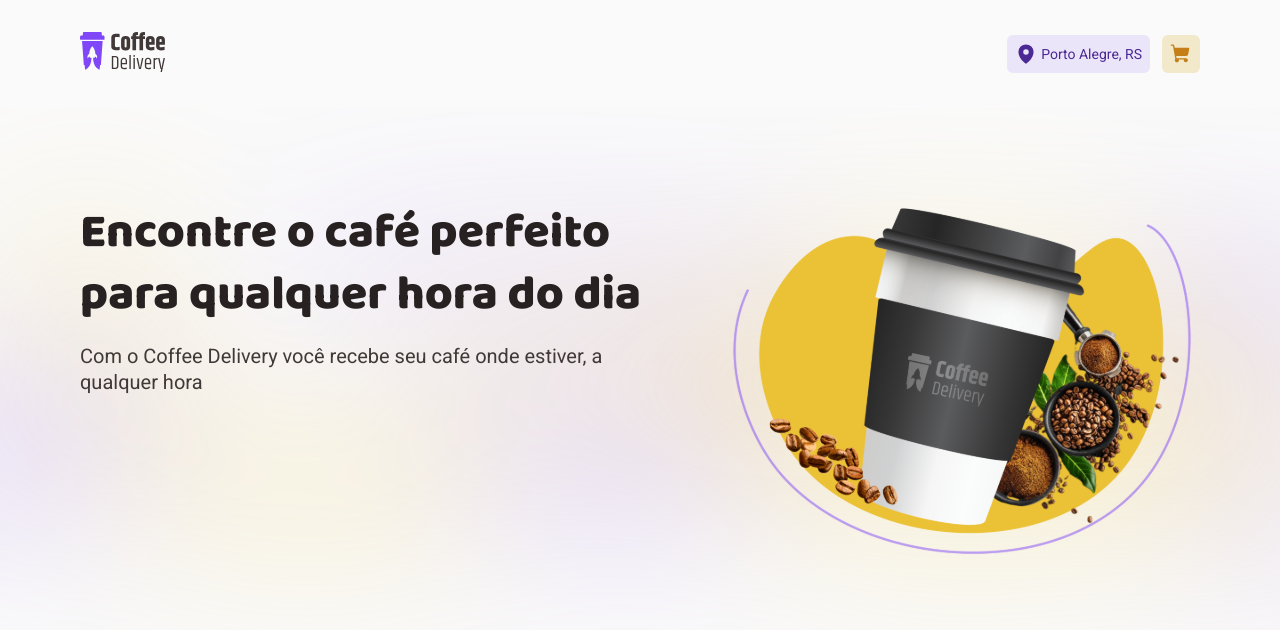
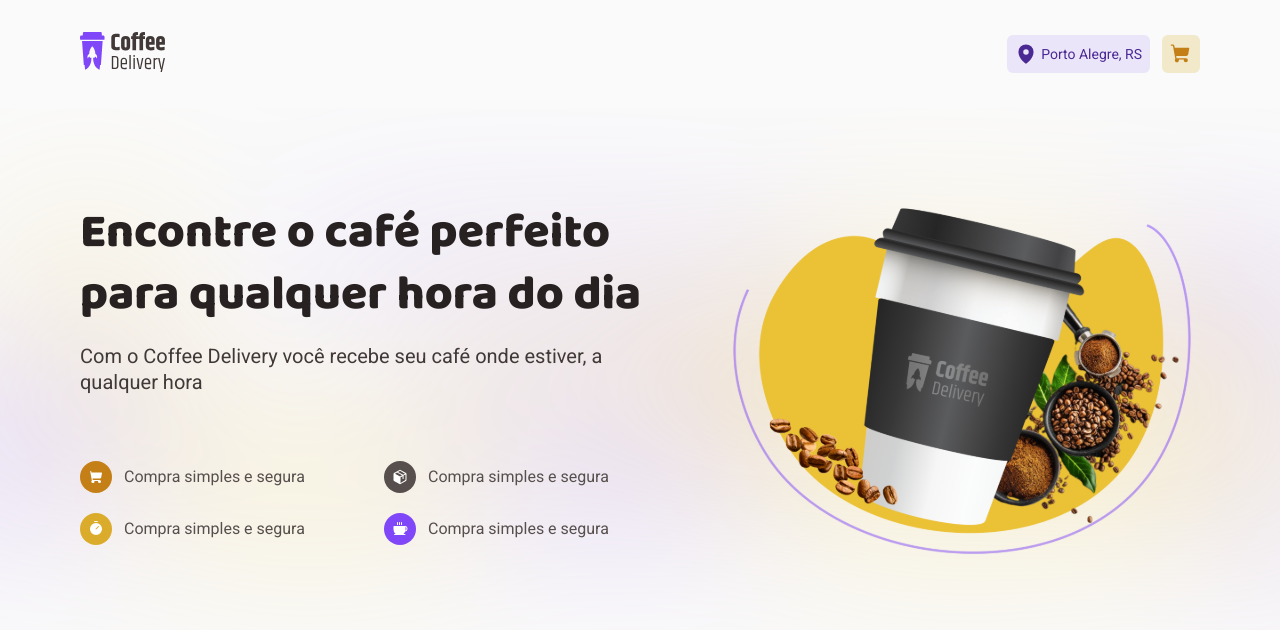
Before and after one commit to cdfortes/ignite-coffee-delivery, a React (Vite) app: page / in a window 1280 px wide. Shown: the top 630 px of the page. Built offline with nearby package versions, Linux system fonts and the light colour scheme.

Commit message:
intro completed

```diff
--- a/src/pages/Home/index.tsx
+++ b/src/pages/Home/index.tsx
@@ -1,6 +1,12 @@
-import { IntroBackground, IntroContainer } from './styles'
+import {
+  IntroBackground,
+  IntroContainer,
+  ItemIntro,
+  ItemsContainer
+} from './styles'
 
 import CoffeeCup from '../../assets/Imagem.svg'
+import { Coffee, Package, ShoppingCart, Timer } from 'phosphor-react'
 
 export function Home() {
   return (
@@ -12,8 +18,26 @@
             Com o Coffee Delivery você recebe seu café onde estiver, a qualquer
             hora
           </p>
+          <ItemsContainer>
+            <ItemIntro iconBg="yellow-700">
+              <ShoppingCart size={16} weight="fill" />
+              <span>Compra simples e segura</span>
+            </ItemIntro>
+            <ItemIntro iconBg="gray-700">
+              <Package size={16} weight="fill" />
+              <span>Compra simples e segura</span>
+            </ItemIntro>
+            <ItemIntro iconBg="yellow-500">
+              <Timer size={16} weight="fill" />
+              <span>Compra simples e segura</span>
+            </ItemIntro>
+            <ItemIntro iconBg="purple-500">
+              <Coffee size={16} weight="fill" />
+              <span>Compra simples e segura</span>
+            </ItemIntro>
+          </ItemsContainer>
         </div>
-        <img src={CoffeeCup} alt="" />
+        <img src={CoffeeCup} alt="Coffee Cup" />
       </IntroContainer>
     </IntroBackground>
   )
--- a/src/pages/Home/styles.ts
+++ b/src/pages/Home/styles.ts
@@ -1,6 +1,8 @@
 import styled from 'styled-components'
 
 import IntroBg from '../../assets/background.svg'
+
+type IconBgType = 'yellow-700' | 'yellow-500' | 'gray-700' | 'purple-500'
 
 export const IntroBackground = styled.section`
   background-image: url(${IntroBg});
@@ -35,3 +37,32 @@
     line-height: 1.3;
   }
 `
+
+export const ItemsContainer = styled.div`
+  display: grid;
+  grid-template-columns: 1fr 1fr;
+  gap: 2rem;
+  margin-top: 6.6rem;
+`
+
+export const ItemIntro = styled.div<{ iconBg: IconBgType }>`
+  display: flex;
+  align-items: center;
+  gap: 1.2rem;
+
+  svg {
+    color: ${(props) => props.theme.white};
+    background-color: ${(props) => props.theme[props.iconBg]};
+    padding: 0.8rem;
+    border-radius: 50%;
+    width: 3.2rem;
+    height: 3.2rem;
+  }
+
+  span {
+    font-family: Roboto, sans-serif;
+    font-size: 1.6rem;
+    font-weight: 400;
+    color: ${(props) => props.theme['gray-700']};
+  }
+`
```
